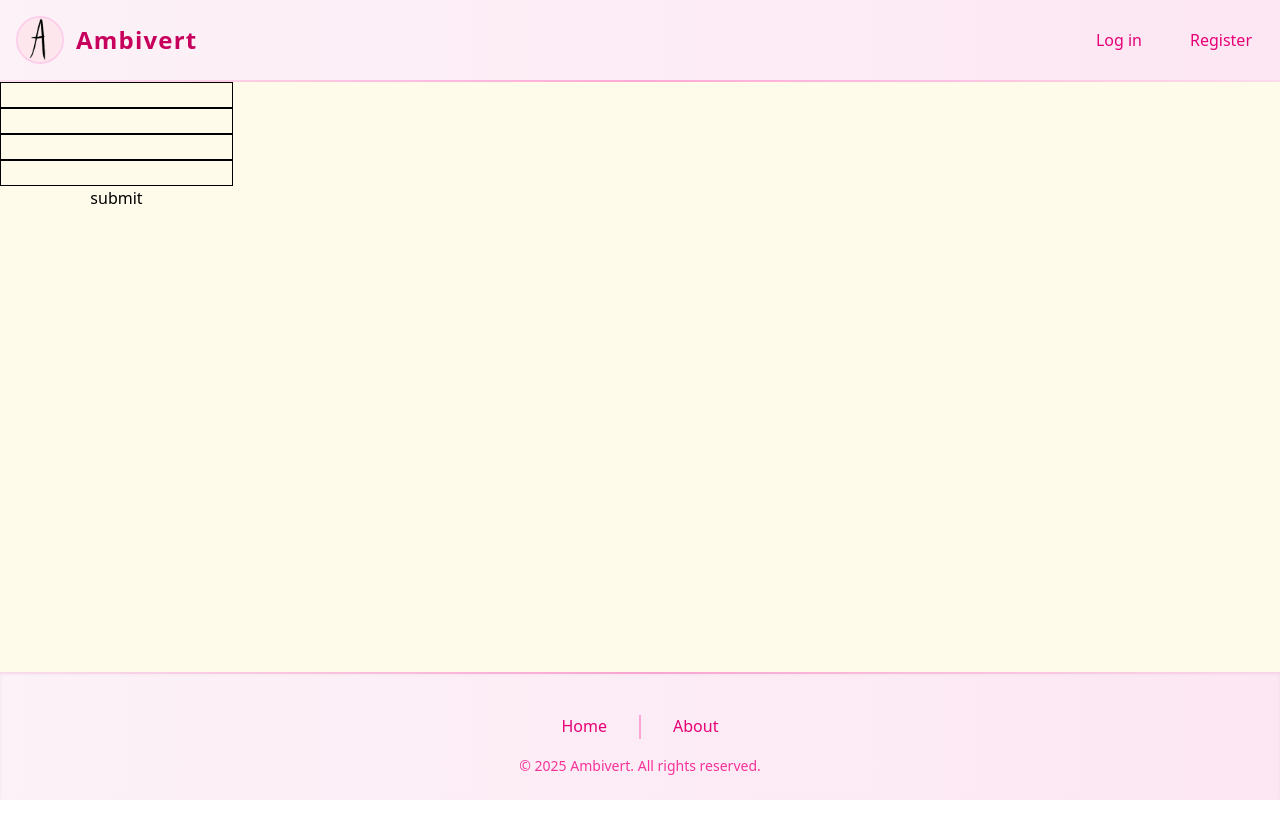
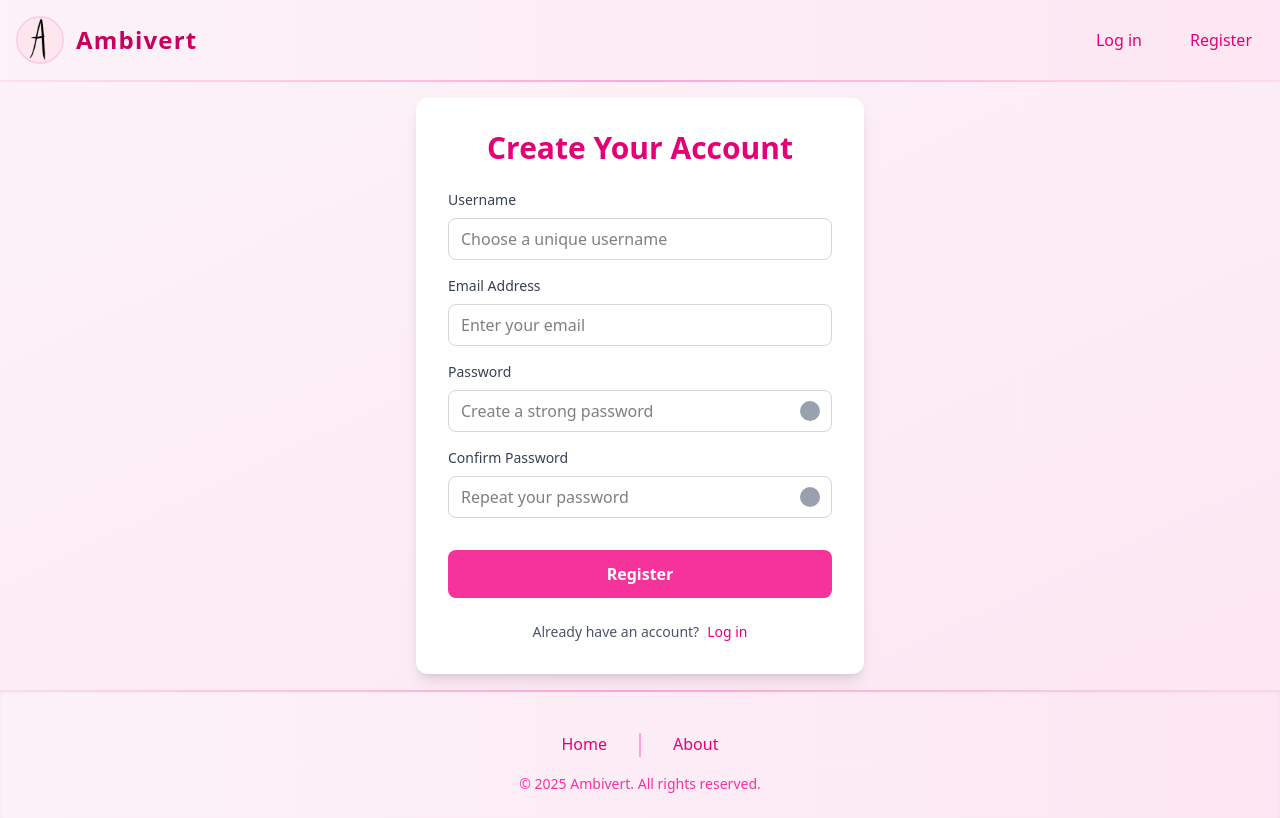
Before and after one commit to Xzizide/ambivert, a React (Vite) app: page /register in a window 1280 px wide. Built offline with nearby package versions, Linux system fonts and the light colour scheme.

Commit message:
Made registration form more appealing

```diff
--- a/src/pages/Register.jsx
+++ b/src/pages/Register.jsx
@@ -1,15 +1,171 @@
-import React from "react";
+import React, { useState } from "react";
 
 export default function Register() {
+  const [formData, setFormData] = useState({
+    username: "",
+    email: "",
+    password: "",
+    confirmPassword: "",
+  });
+  const [showPassword, setShowPassword] = useState({
+    password: false,
+    confirmPassword: false,
+  });
+
+  const handleChange = (e) => {
+    const { name, value } = e.target;
+    setFormData((prevState) => ({
+      ...prevState,
+      [name]: value,
+    }));
+  };
+
+  const togglePasswordVisibility = (field) => {
+    setShowPassword((prevState) => ({
+      ...prevState,
+      [field]: !prevState[field],
+    }));
+  };
+
+  const handleSubmit = (e) => {
+    e.preventDefault();
+    // Basic validation
+    if (formData.password !== formData.confirmPassword) {
+      alert("Passwords do not match!");
+      return;
+    }
+    // Add registration logic here
+    console.log("Form submitted", formData);
+  };
+
   return (
-    <main className="bg-amber-50 flex-auto flex">
-      <form action="" method="post" className="flex flex-col items-center">
-        <input type="email" name="" id="" className="border" />
-        <input type="password" name="" id="" className="border" />
-        <input type="text" name="" id="" className="border" />
-        <input type="text" name="" id="" className="border" />
-        <input type="submit" value="submit" />
-      </form>
+    <main className="flex-auto bg-gradient-to-br from-pink-50 to-pink-100 flex items-center justify-center p-4">
+      <div className="w-full max-w-md bg-white rounded-xl shadow-lg p-8 space-y-6">
+        <h2 className="text-center text-3xl font-bold text-pink-600 mb-6">
+          Create Your Account
+        </h2>
+
+        <form onSubmit={handleSubmit} className="space-y-4">
+          <div>
+            <label
+              htmlFor="username"
+              className="block text-sm font-medium text-gray-700 mb-2"
+            >
+              Username
+            </label>
+            <input
+              type="text"
+              id="username"
+              name="username"
+              value={formData.username}
+              onChange={handleChange}
+              required
+              className="w-full px-3 py-2 border border-gray-300 rounded-lg focus:outline-none focus:ring-2 focus:ring-pink-500 transition-all duration-300"
+              placeholder="Choose a unique username"
+            />
+          </div>
+
+          <div>
+            <label
+              htmlFor="email"
+              className="block text-sm font-medium text-gray-700 mb-2"
+            >
+              Email Address
+            </label>
+            <input
+              type="email"
+              id="email"
+              name="email"
+              value={formData.email}
+              onChange={handleChange}
+              required
+              className="w-full px-3 py-2 border border-gray-300 rounded-lg focus:outline-none focus:ring-2 focus:ring-pink-500 transition-all duration-300"
+              placeholder="Enter your email"
+            />
+          </div>
+
+          <div className="relative">
+            <label
+              htmlFor="password"
+              className="block text-sm font-medium text-gray-700 mb-2"
+            >
+              Password
+            </label>
+            <div className="relative">
+              <input
+                type={showPassword.password ? "text" : "password"}
+                id="password"
+                name="password"
+                value={formData.password}
+                onChange={handleChange}
+                required
+                className="w-full px-3 py-2 border border-gray-300 rounded-lg focus:outline-none focus:ring-2 focus:ring-pink-500 transition-all duration-300 pr-10"
+                placeholder="Create a strong password"
+              />
+              <button
+                type="button"
+                onClick={() => togglePasswordVisibility("password")}
+                className="absolute inset-y-0 right-0 flex items-center px-3 text-gray-500 hover:text-pink-600 transition-colors"
+              >
+                {showPassword.password ? (
+                  <button className="h-5 w-5 bg-black rounded-2xl" />
+                ) : (
+                  <button className="h-5 w-5 bg-gray-400 rounded-2xl" />
+                )}
+              </button>
+            </div>
+          </div>
+
+          <div className="relative">
+            <label
+              htmlFor="confirmPassword"
+              className="block text-sm font-medium text-gray-700 mb-2"
+            >
+              Confirm Password
+            </label>
+            <div className="relative">
+              <input
+                type={showPassword.confirmPassword ? "text" : "password"}
+                id="confirmPassword"
+                name="confirmPassword"
+                value={formData.confirmPassword}
+                onChange={handleChange}
+                required
+                className="w-full px-3 py-2 border border-gray-300 rounded-lg focus:outline-none focus:ring-2 focus:ring-pink-500 transition-all duration-300 pr-10"
+                placeholder="Repeat your password"
+              />
+              <button
+                type="button"
+                onClick={() => togglePasswordVisibility("confirmPassword")}
+                className="absolute inset-y-0 right-0 flex items-center px-3 text-gray-500 hover:text-pink-600 transition-colors"
+              >
+                {showPassword.confirmPassword ? (
+                  <button className="h-5 w-5 bg-black rounded-2xl" />
+                ) : (
+                  <button className="h-5 w-5 bg-gray-400 rounded-2xl" />
+                )}
+              </button>
+            </div>
+          </div>
+
+          <button
+            type="submit"
+            className="w-full bg-pink-500 text-white py-3 rounded-lg hover:bg-pink-600 transition-colors duration-300 font-semibold mt-4"
+          >
+            Register
+          </button>
+        </form>
+
+        <div className="text-center text-sm text-gray-600 mt-4">
+          Already have an account?
+          <a
+            href="/login"
+            className="text-pink-600 hover:text-pink-800 ml-2 font-medium"
+          >
+            Log in
+          </a>
+        </div>
+      </div>
     </main>
   );
 }
```
